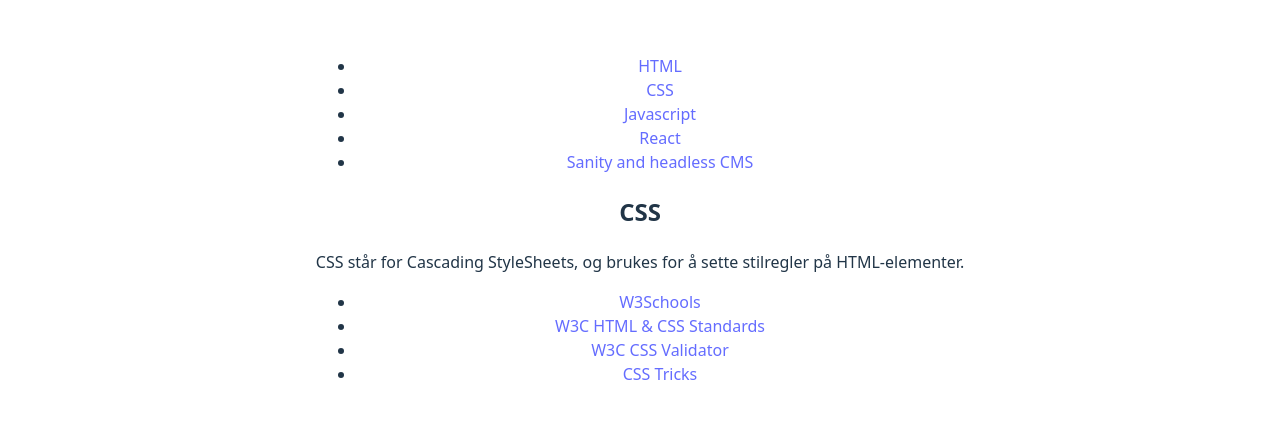
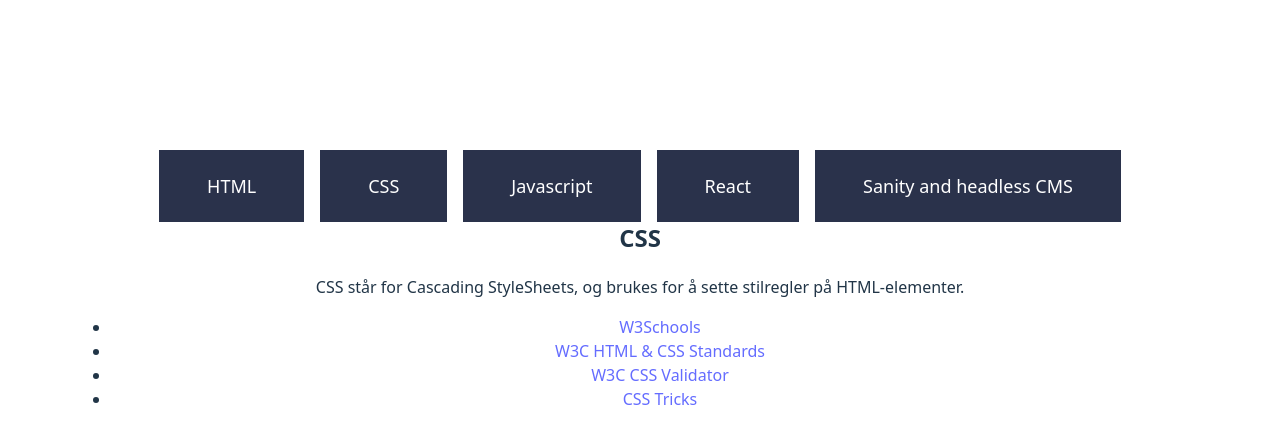
Before and after one commit to JulieAnd3/uin25ak2_resourcesapp_JulieAnd3, a React (Vite) app: page /CSS in a window 1280 px wide. Shown: the part 180-624 px from the top of the page. Built offline with nearby package versions, Linux system fonts and the light colour scheme.

Commit message:
Stylingen skulle være koselig!!!!
Hvorfor kan jeg ikke forandre på main og article når jeg skriver til main og article?!!! Jeg trenger en pause

```diff
--- /dev/null
+++ b/src/assets/styles/colorVaribels.scss
@@ -0,0 +1,4 @@
+$darkgrey: #2A324B;
+$lightgrey: #58699D;
+$whiteish: #E1E5EE;
+$white: #ffffff;
--- /dev/null
+++ b/src/assets/styles/mainStyles.scss
@@ -0,0 +1,25 @@
+@import "colorVaribels.scss";
+body{
+    background-color: $whiteish;
+    display:flex;
+    flex-direction: column;
+    align-items: center;
+    font-family: "roboto", "montserrat";
+
+
+
+
+}
+main{
+    margin: 1rem 5rem 0 5rem;
+    width: 80%;
+
+    article{
+        background-color: $white;
+        color: $darkgrey;
+        padding: 2rem;
+         a{
+            color: $lightgrey;
+         }
+    }
+}
--- /dev/null
+++ b/src/assets/styles/navStyles.scss
@@ -0,0 +1,40 @@
+@import "colorVaribels.scss";
+
+header{
+    margin-top: 10rem;
+    margin-left: 5rem;
+    margin-right: 5rem;
+    width: 80%;
+    nav{
+
+        ul{
+            display: flex;
+            list-style-type: none;
+            margin:0;
+            padding: 0;
+            width: 100%;
+            justify-content: space-between;
+            min-width: max-content;
+
+            a{
+                background-color: $darkgrey;
+                color: $white;
+                text-decoration: none;
+                padding: 1.5rem 3rem ;
+                font-size: 18px;
+
+                margin: 0 0.5rem;
+            }
+            #htmlSite{
+                margin-left: 0;
+            }
+            #sanityCmsSite{
+                margin-right: 0;
+            }
+            a:hover{
+                background-color: $white;
+                color: $darkgrey;
+            }
+        }
+    }
+}
--- a/src/components/Layout.jsx
+++ b/src/components/Layout.jsx
@@ -4,8 +4,14 @@
 export default function Layout({children}){
     return(
     <>
-    <Nav/>
-      {children}
+
+      <Nav/>
+        <main>
+          <article>
+          {children}
+          </article>
+        </main>
+
     </>
     )
 }
--- a/src/components/Nav.jsx
+++ b/src/components/Nav.jsx
@@ -1,4 +1,5 @@
 import { Link } from "react-router-dom";
+import "../assets/styles/navStyles.scss";
 
 export default function Nav(){
     return (
--- a/src/components/Page.jsx
+++ b/src/components/Page.jsx
@@ -10,7 +10,7 @@
             <p>{text}</p>
             <ul>
                 {sources.map((source,)=>
-                <li><Link to={source.url}>{source.title}</Link></li>)}
+                <li key={source.url}><Link to={source.url}>{source.title}</Link></li>)}
             </ul>
         </article>
     </>
```
